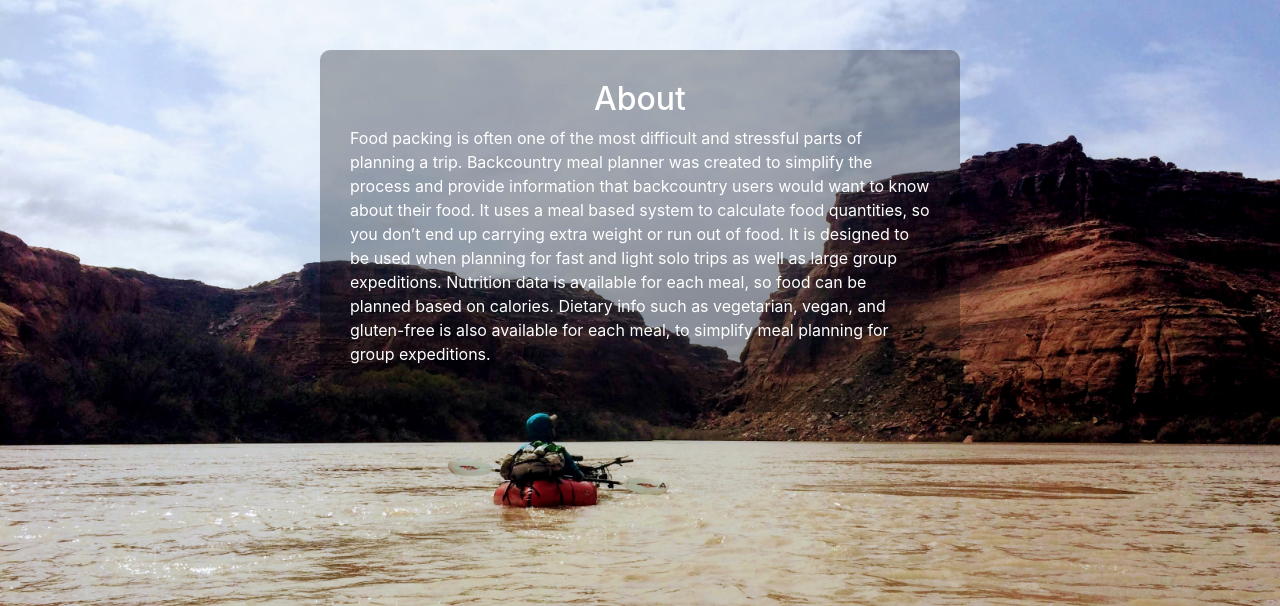
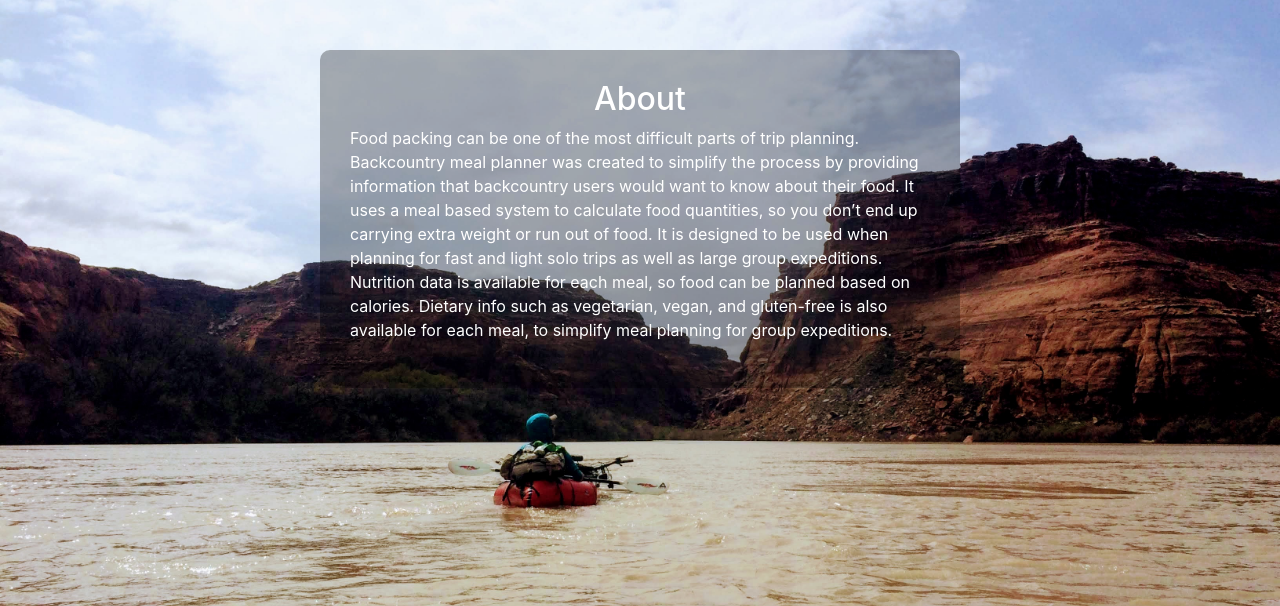
Before and after one commit to jakejg/Backcountry-Food-Planner, a Flask app: page /about in a window 1280 px wide. Shown: the part 76-682 px from the top of the page. Run offline with Flask 2, Linux system fonts and the light colour scheme; some libraries are stand-ins or nearby versions.

Commit message:
changed about text

```diff
--- a/app/templates/about.html
+++ b/app/templates/about.html
@@ -8,7 +8,7 @@
         <div class="sol-12 col-sm-6 narrow info">
             <h2 class="text-center">About</h2>
             <p>
-                Food packing is often one of the most difficult and stressful parts of planning a trip. Backcountry meal planner was created to simplify the process and provide information that backcountry users would want to know about their food. It uses a meal based system to calculate food quantities, so you don’t end up carrying extra weight or run out of food. It is designed to be used when planning for fast and light solo trips as well as large group expeditions. Nutrition data is available for each meal, so food can be planned based on calories. Dietary info such as vegetarian, vegan, and gluten-free is also available for each meal, to simplify meal planning for group expeditions.
+                Food packing can be one of the most difficult parts of trip planning. Backcountry meal planner was created to simplify the process by providing information that backcountry users would want to know about their food. It uses a meal based system to calculate food quantities, so you don’t end up carrying extra weight or run out of food. It is designed to be used when planning for fast and light solo trips as well as large group expeditions. Nutrition data is available for each meal, so food can be planned based on calories. Dietary info such as vegetarian, vegan, and gluten-free is also available for each meal, to simplify meal planning for group expeditions.
             </p>
         </div>
         <div class="col-0 col-sm-3 p-0">
--- a/app/templates/create_meal.html
+++ b/app/templates/create_meal.html
@@ -35,7 +35,7 @@
             </div>
         </div>
         <div class="col-12 col-sm-6">
-            <form id="search" class="search-box info">
+            <form id="search" class="meal-box info">
                 <h3 class="text-center">Search for an Ingredient</h3>
                 <div class="form-group">
                     <label for="food">Food Name</label>
```
